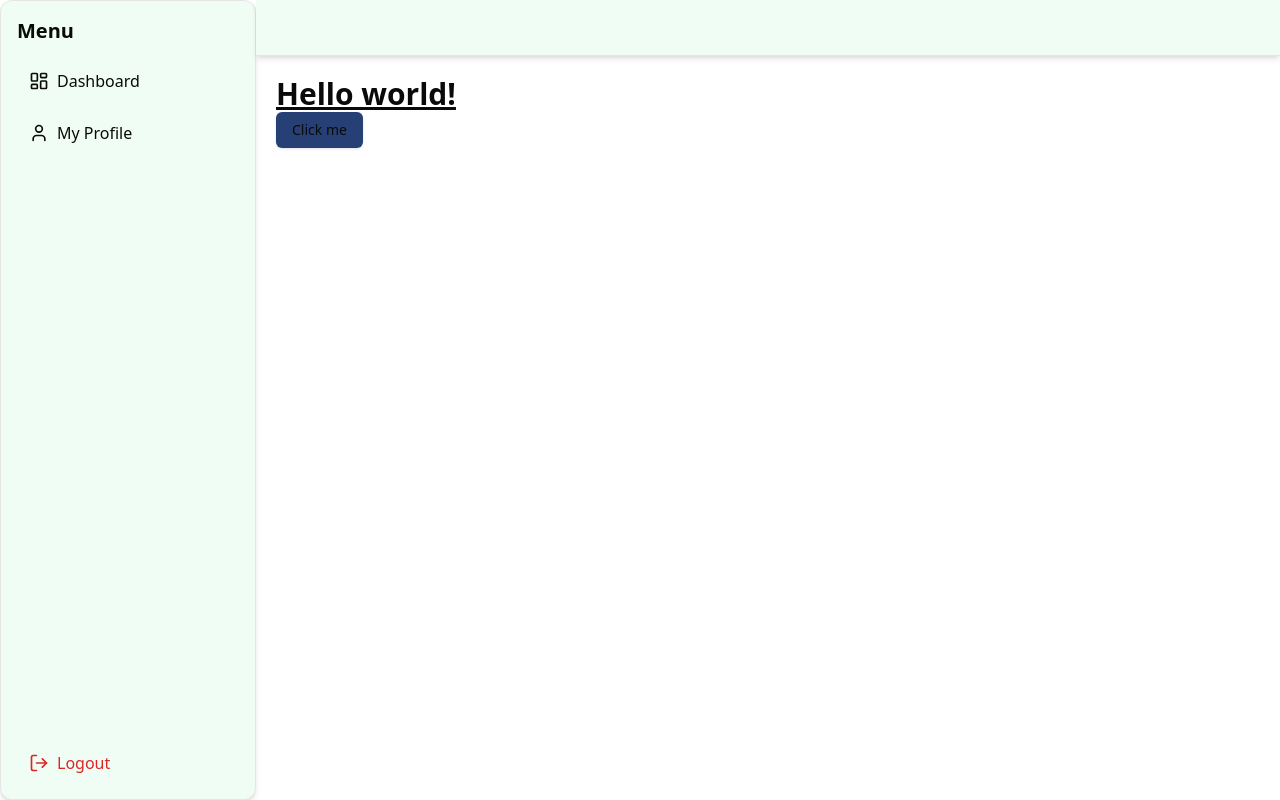
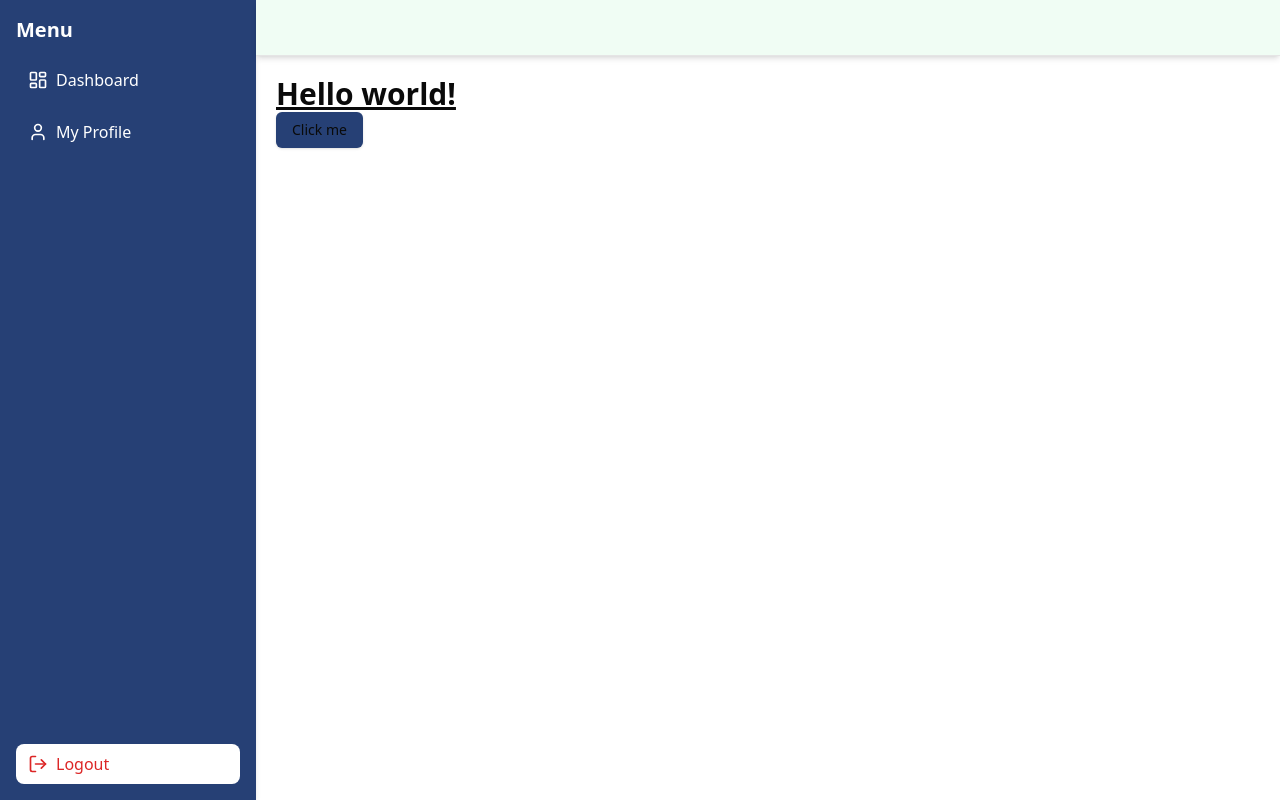
Before and after one commit to ishrafil-hossain/agrajatra, a Next.js app: page / in a window 1280 px wide. Built offline with nearby package versions, Linux system fonts and the light colour scheme.

Commit message:
updated sidebar

```diff
--- a/components/custom/Sidebar.tsx
+++ b/components/custom/Sidebar.tsx
@@ -6,15 +6,15 @@ import { LogOut, LayoutDashboard, User } from "lucide-react";
 
 export default function Sidebar({ onClick }: { onClick?: () => void }) {
   return (
-    <Card className="h-full lg:w-64 p-4 flex flex-col justify-between shadow-md bg-green-50">
+    <Card className="h-full lg:w-64 p-4 flex flex-col justify-between shadow-md bg-primary rounded-none border-0">
       {/* Top Section */}
-      <div className="space-y-4">
-        <h2 className="text-xl font-bold">Menu</h2>
+      <div className="space-y-4 text-white">
+        <h2 className="text-white text-xl font-bold">Menu</h2>
         <nav className="flex flex-col gap-3">
           <Link
             href="/dashboard"
             onClick={onClick}
-            className="flex items-center gap-2 rounded-lg px-3 py-2 hover:bg-gray-100"
+            className="flex items-center gap-2 rounded-lg px-3 py-2 hover:text-primary hover:bg-gray-100 transition-all duration-300"
           >
             <LayoutDashboard className="h-5 w-5" />
             <span>Dashboard</span>
@@ -23,7 +23,7 @@ export default function Sidebar({ onClick }: { onClick?: () => void }) {
           <Link
             href="/profile"
             onClick={onClick}
-            className="flex items-center gap-2 rounded-lg px-3 py-2 hover:bg-gray-100"
+            className="flex items-center gap-2 rounded-lg px-3 py-2 hover:text-primary hover:bg-gray-100 transition-all duration-300"
           >
             <User className="h-5 w-5" />
             <span>My Profile</span>
@@ -35,7 +35,7 @@ export default function Sidebar({ onClick }: { onClick?: () => void }) {
       <div>
         <button
           onClick={onClick}
-          className="flex w-full items-center gap-2 rounded-lg px-3 py-2 hover:bg-red-100 text-red-600"
+          className="flex w-full items-center gap-2 rounded-lg px-3 py-2 bg-white hover:bg-red-100 text-red-600"
         >
           <LogOut className="h-5 w-5" />
           <span>Logout</span>
```
